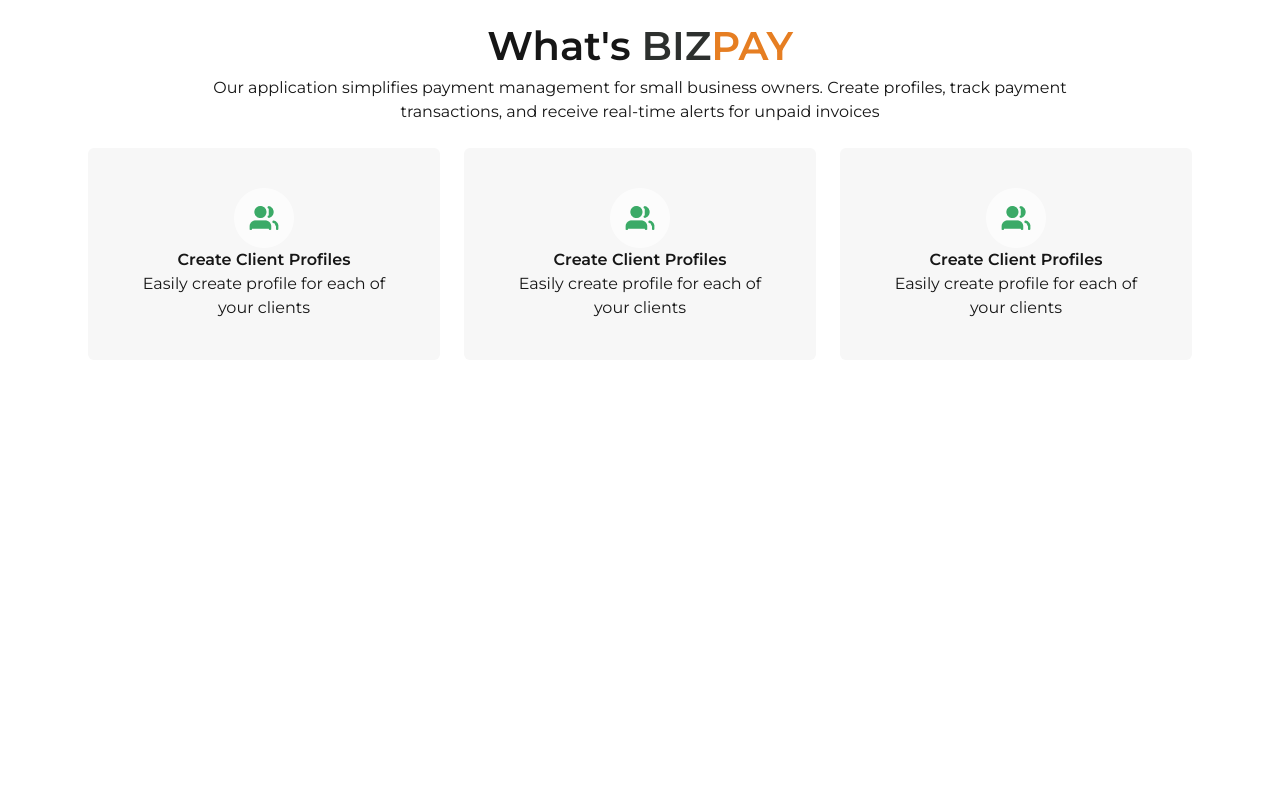
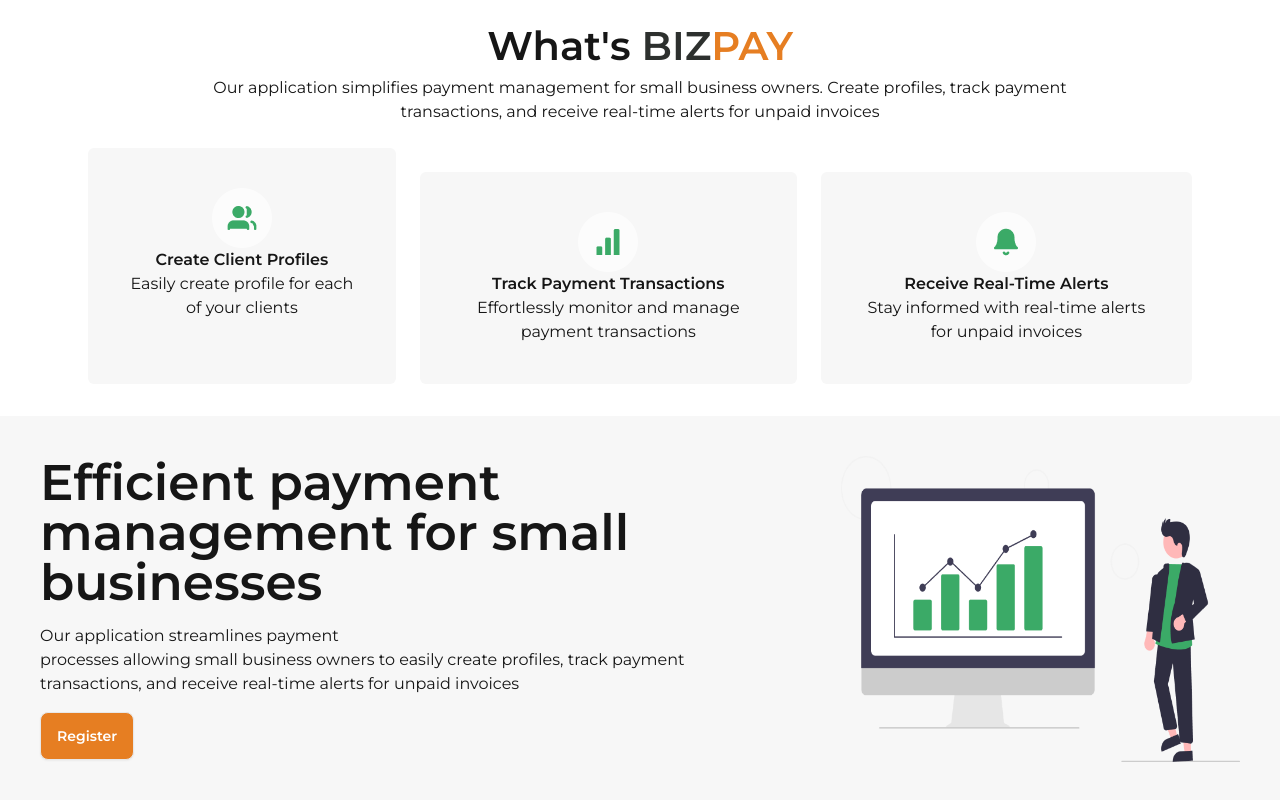
Before and after one commit to sparkle666/Bizpay, a React (Vite) app: page / in a window 1280 px wide. Shown: the part 466-1266 px from the top of the page. Before the commit the page ends 858 px from the top, so only its background shows below. Built offline with nearby package versions, Linux system fonts and the light colour scheme.

Commit message:
fix: mobile responsiveness for the hero ad infosection

```diff
--- a/src/components/Hero.tsx
+++ b/src/components/Hero.tsx
@@ -3,7 +3,7 @@
 
 const Hero: FC = () => {
     return (
-        <div className="flex flex-col lg:flex-row px-10 py-10 justify-evenly items-center">
+        <div className="flex flex-col lg:flex-row px-10 py-10 justify-evenly items-center bg-[#F7F7F7]">
             <div className="space-y-4">
                 <p className="text-[50px] font-semibold leading-none">Efficient payment management for small businesses</p>
                 <p>Our application allows small business owners to easily create <br />
--- a/src/components/InfoSection.tsx
+++ b/src/components/InfoSection.tsx
@@ -1,9 +1,12 @@
 import { FC } from 'react'
 import ProfileIcon from "../assets/ProfileIcon.png"
+import ChatIcon from "../assets/ChatIcon.png"
+import NotificationIcon from "../assets/NotificationIcon.png"
+
 
 const InfoSection: FC = () => {
     return (
-        <div className='px-10 py-8 space-y-6'>
+        <div className='lg:px-10 lg:py-8 space-y-6 py-6'>
             <div className='text-center px-40'>
                 <p className='font-semibold text-[40px]'>What's
                     <span className='font-semibold text-[40px] text-[#2d302e]'> BIZ</span>
@@ -13,21 +16,21 @@
                     Create profiles, track payment transactions, and receive real-time alerts for unpaid invoices
                 </p>
             </div>
-            <div className='flex flex-col lg:flex-row space-x-6 px-12'>
+            <div className='flex flex-col lg:flex-row lg:space-x-6 lg:px-12 px-4 space-y-6'>
                 <div className='flex flex-col items-center bg-[#F7F7F7] rounded-md p-10 text-center'>
                     <div><img src={ProfileIcon} alt="A profile icon of two people" /></div>
                     <div className='font-semibold'>Create Client Profiles</div>
                     <div className='text-[16px]'>Easily create profile for each of your clients</div>
                 </div>
                 <div className='flex flex-col items-center bg-[#F7F7F7] rounded-md p-10 text-center'>
-                    <div><img src={ProfileIcon} alt="A profile icon of two people" /></div>
-                    <div className='font-semibold'>Create Client Profiles</div>
-                    <div className='text-[16px]'>Easily create profile for each of your clients</div>
+                    <div><img src={ChatIcon} alt="A profile icon of two people" /></div>
+                    <div className='font-semibold'>Track Payment Transactions</div>
+                    <div className='text-[16px]'>Effortlessly monitor and manage payment transactions</div>
                 </div>
                 <div className='flex flex-col items-center bg-[#F7F7F7] rounded-md p-10 text-center'>
-                    <div><img src={ProfileIcon} alt="A profile icon of two people" /></div>
-                    <div className='font-semibold'>Create Client Profiles</div>
-                    <div className='text-[16px]'>Easily create profile for each of your clients</div>
+                    <div><img src={NotificationIcon} alt="A profile icon of two people" /></div>
+                    <div className='font-semibold'>Receive Real-Time Alerts</div>
+                    <div className='text-[16px]'>Stay informed with real-time alerts for unpaid invoices</div>
                 </div>
             </div>
         </div>
--- /dev/null
+++ b/src/components/SecondInfoSection.tsx
@@ -0,0 +1,29 @@
+import { FC } from 'react'
+import Finance from "../assets/Finance.png"
+
+
+const SecondInfoSection: FC = () => {
+    return (
+        <div>
+            <div className="flex flex-col lg:flex-row px-10 py-10 justify-evenly items-center bg-[#F7F7F7]">
+                <div className="space-y-4">
+                    <p className="text-[50px] font-semibold leading-none">Efficient payment management for small businesses</p>
+
+                    <p>
+                        Our application streamlines payment <br />
+                        processes allowing small business owners to easily create profiles, track payment <br />
+                        transactions, and receive real-time alerts for unpaid invoices
+                    </p>
+                    <div className="space-x-3">
+                        <a href="" className="btn bg-secondary outline-0 text-white">Register</a>
+                    </div>
+                </div>
+                <div>
+                    <img src={Finance} alt="An ipad image" />
+                </div>
+            </div>
+        </div>
+    )
+}
+
+export default SecondInfoSection
--- a/src/pages/LandingPage.tsx
+++ b/src/pages/LandingPage.tsx
@@ -1,6 +1,7 @@
 import Hero from "../components/Hero"
 import InfoSection from "../components/InfoSection"
 import Navbar from "../components/Navbar"
+import SecondInfoSection from "../components/SecondInfoSection"
 
 const LandingPage = () => {
   return (
@@ -8,6 +9,7 @@
       <Navbar />
       <Hero />
       <InfoSection />
+      <SecondInfoSection />
     </div>
   )
 }
```
Also changed, not shown: src/assets/Finance.png (added).
